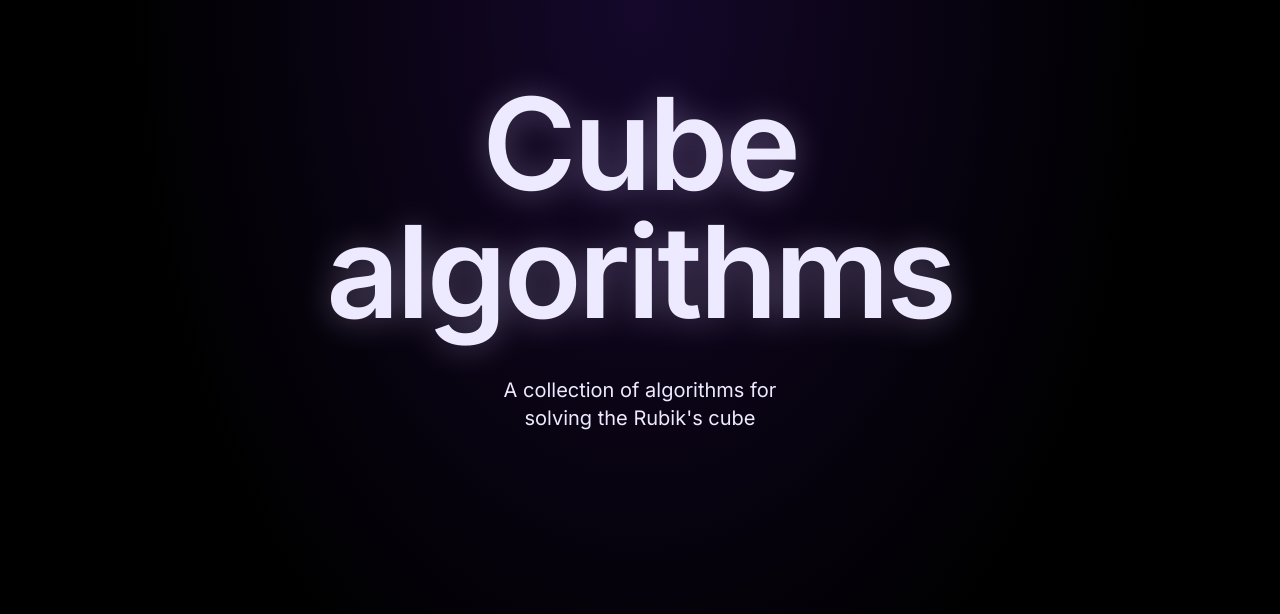
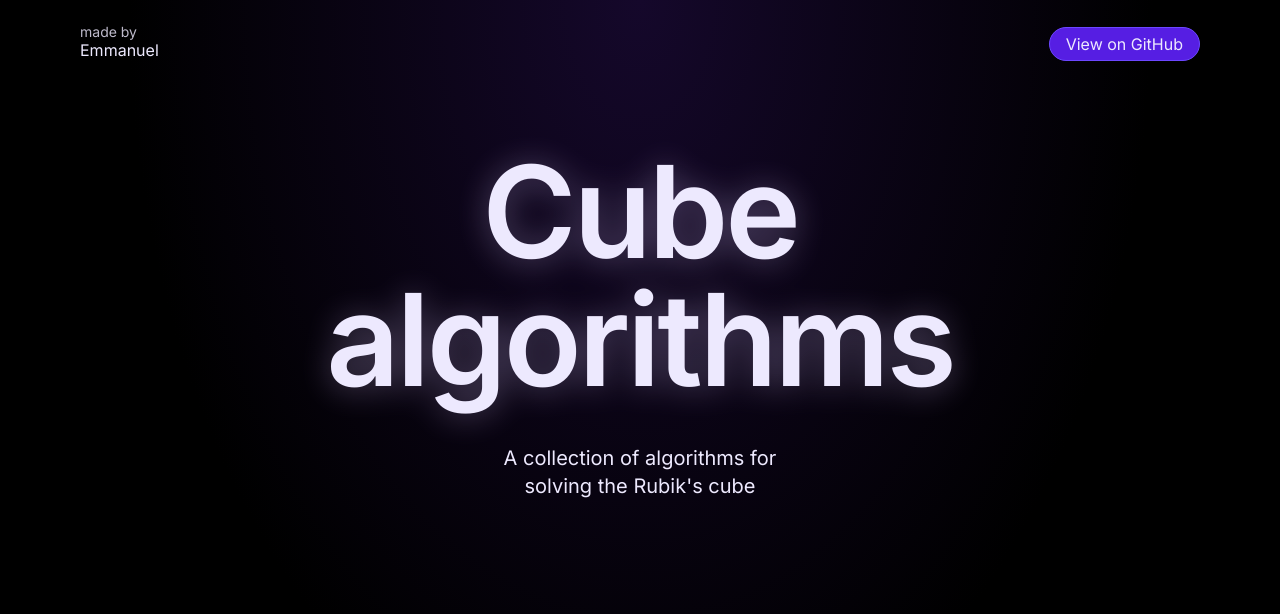
Before and after one commit to EmmanuelBayona/cube-algorithms-nextjs, a Next.js app: page / in a window 1280 px wide. Shown: the top 614 px of the page. Built offline with nearby package versions, Linux system fonts and the light colour scheme.

Commit message:
style(landing): navbar and button component

```diff
--- a/app/page.tsx
+++ b/app/page.tsx
@@ -1,15 +1,17 @@
+import { LandingNavbar } from "@/components/landing-navbar"
 import { MaxWidthWrapper } from "@/components/max-width-wrapper"
 
 export default function Home() {
     return (
-        <MaxWidthWrapper>
+        <MaxWidthWrapper className="text-violet-100">
+            <LandingNavbar />
             <h1
-                className="mt-16 md:mt-20 text-center text-6xl md:text-8xl lg:text-9xl text-violet-100 font-semibold drop-shadow-text tracking-tight"
+                className="mt-16 md:mt-20 text-center text-6xl md:text-8xl lg:text-9xl font-semibold drop-shadow-text tracking-tight"
             >
                 Cube <br /> algorithms
             </h1>
 
-            <p className="mt-7 md:mt-10 text-center text-xl text-violet-100 mx-auto max-w-xs">
+            <p className="mt-7 md:mt-10 text-center text-xl mx-auto max-w-xs">
                 A collection of algorithms for solving the Rubik&apos;s cube
             </p>
         </MaxWidthWrapper>
--- /dev/null
+++ b/components/landing-navbar.tsx
@@ -0,0 +1,25 @@
+import { cn } from "@/lib/utils"
+import { buttonVariants } from "./ui/button"
+
+export const LandingNavbar = () => {
+
+    return (
+        <nav className="h-12 mt-5 flex justify-between items-center">
+
+            <a href="https://emmanuelbayona.dev" target="_blank"
+                className="leading-3 text-sm text-violet-100/80"
+            >
+                made by <br />
+                <span className="text-base text-violet-100">Emmanuel</span>
+            </a>
+
+            <a href="https://github.com/EmmanuelBayona/cube-algorithms-nextjs" target="_blank"
+                className={cn(buttonVariants({ variant: 'primary' }), 'rounded-full')}
+            >
+                View on GitHub
+            </a>
+
+        </nav>
+    )
+
+}
--- /dev/null
+++ b/components/ui/button.tsx
@@ -0,0 +1,36 @@
+import { cn } from "@/lib/utils"
+import { VariantProps, cva } from "class-variance-authority"
+import { ButtonHTMLAttributes, forwardRef } from "react"
+
+interface ButtonProps
+    extends ButtonHTMLAttributes<HTMLButtonElement>,
+        VariantProps<typeof buttonVariants> {}
+
+export const buttonVariants = cva(
+    'text-violet-100 text-base rounded-lg px-4 py-1',
+    {
+        variants: {
+            variant: {
+                default: 'border border-dark-accent bg-dark',
+                primary: 'border border-brand-accent bg-brand',
+            }
+        },
+        defaultVariants: {
+            variant: 'default'
+        }
+    }
+)
+
+export const Button = forwardRef<HTMLButtonElement, ButtonProps>(
+    ({ className, variant, ...props }, ref) => {
+        return (
+            <button
+                ref={ref}
+                className={cn(buttonVariants({ className, variant }))}
+                {...props}
+            />
+        )
+    }
+)
+
+Button.displayName = 'Button'
--- a/package.json
+++ b/package.json
@@ -9,6 +9,7 @@
     "lint": "next lint"
   },
   "dependencies": {
+    "class-variance-authority": "^0.7.0",
     "clsx": "^2.1.0",
     "next": "14.0.4",
     "react": "^18",
--- a/tailwind.config.ts
+++ b/tailwind.config.ts
@@ -13,9 +13,13 @@
 				'purple-gradient': 'radial-gradient(40% 100% at 50% 0%, #15082B 0%, #000 100%)',
 			},
 			dropShadow: {
-				// 'text': '0 2px 16px rgba(174,207,242, 0.25)',
-				// 'text': '0 2px 16px rgba(196, 174, 242, 0.4)',
 				'text': '0 2px 16px rgba(169, 151, 200, 0.45)',
+			},
+			colors: {
+				'dark': '#0A0A0A',
+				'dark-accent': '#101010',
+				'brand': '#561ee3',
+				'brand-accent': '#6c47ff',
 			}
 		},
 	},
```
Also changed, not shown: 1 other file (tests, documents, lock files or other folders).
